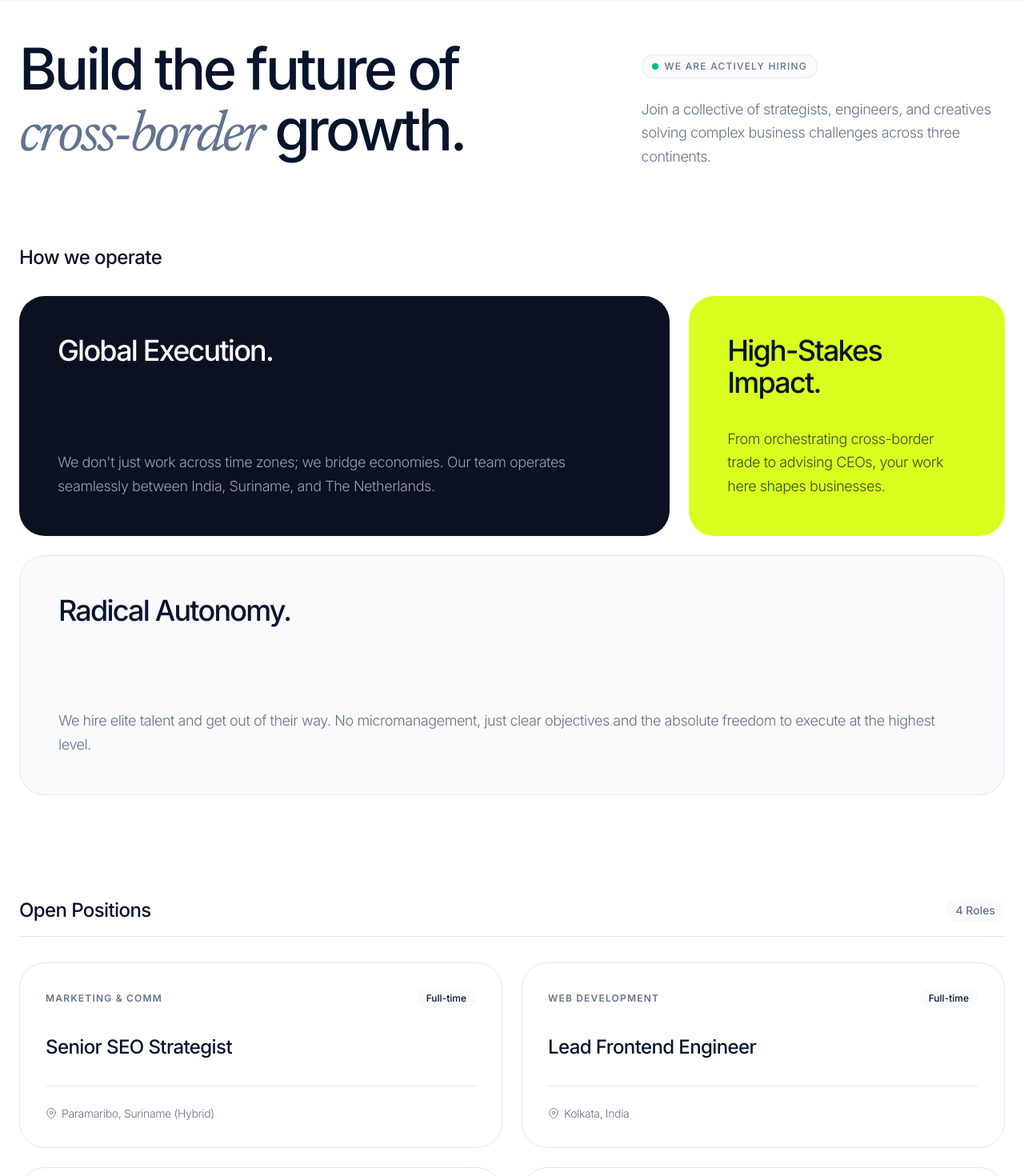
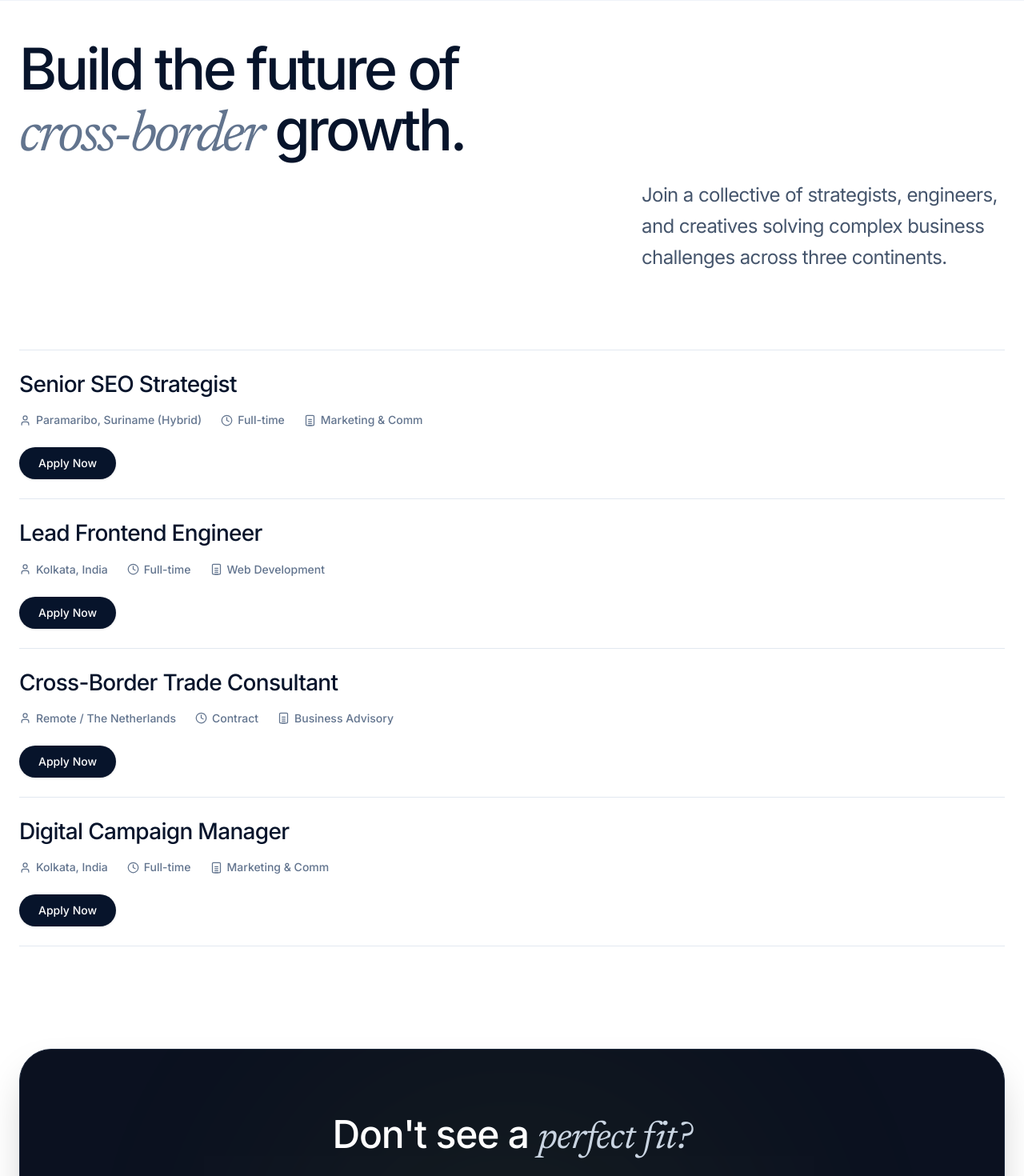
Before and after one commit to areesh18/Shanaark_ventures, a React (Vite) app: page /careers in a window 1280 px wide. Shown: the part 80-1550 px from the top of the page at 80% size. Built offline with nearby package versions, Linux system fonts and the light colour scheme.

Commit message:
Careers page update

```diff
--- a/src/pages/Careers/Careers.jsx
+++ b/src/pages/Careers/Careers.jsx
@@ -1,36 +1,5 @@
 import { Link } from "react-router-dom";
-
-const COMPANY_VALUES = [
-  {
-    id: "global",
-    title: "Global Execution.",
-    description:
-      "We don't just work across time zones; we bridge economies. Our team operates seamlessly between India, Suriname, and The Netherlands.",
-    style: "md:col-span-2 bg-[var(--color-dark)]",
-    titleStyle: "text-white",
-    textStyle: "text-slate-400",
-  },
-  {
-    id: "impact",
-    title: "High-Stakes Impact.",
-    description:
-      "From orchestrating cross-border trade to advising CEOs, your work here shapes businesses.",
-    style: "md:col-span-1 bg-[var(--color-accent)]",
-    titleStyle: "text-[var(--color-text-primary)]",
-    textStyle: "text-[var(--color-text-primary)]/75",
-  },
-  {
-    id: "autonomy",
-    title: "Radical Autonomy.",
-    description:
-      "We hire elite talent and get out of their way. No micromanagement, just clear objectives and the absolute freedom to execute at the highest level.",
-    style:
-      "md:col-span-3 bg-[var(--color-bg-secondary)] border border-[var(--color-border)]",
-    titleStyle: "text-[var(--color-text-primary)]",
-    textStyle: "text-[var(--color-text-secondary)]",
-  },
-];
-
+import MaskRevealText from '../../components/animations/MaskRevealText'
 const OPEN_ROLES = [
   {
     id: 1,
@@ -69,12 +38,10 @@ const Careers = () => {
 
         {/* ── 1. HERO ─────────────────────────────────────────── */}
         <div className="flex flex-col md:flex-row gap-8 md:gap-16 lg:gap-24 items-start mb-16 sm:mb-24 animate-fade-up">
-
           {/* Headline */}
           <div className="w-full md:w-3/5">
             <h1 className="text-[2.6rem] leading-[1.05] sm:text-6xl md:text-7xl font-medium tracking-tighter text-(--color-text-primary)">
-              Build the future of{" "}
-              <br className="hidden sm:block" />
+              Build the future of <br className="hidden sm:block" />
               <span className="font-serif-italic font-normal text-slate-500">
                 cross-border
               </span>{" "}
@@ -82,141 +49,76 @@ const Careers = () => {
             </h1>
           </div>
 
-          {/* Badge + description */}
-          <div className="w-full md:w-2/5 md:pt-5">
-            <div className="inline-flex items-center gap-2 px-3 py-1.5 rounded-full bg-(--color-bg-secondary) border border-(--color-border) mb-4 sm:mb-6">
-              <span className="flex h-2 w-2 rounded-full bg-emerald-500 animate-pulse shrink-0" />
-
-              <span className="text-[10px] sm:text-xs font-medium text-(--color-text-secondary) uppercase tracking-widest">
-                We are actively hiring
-              </span>
-            </div>
-
-            <p className="text-base sm:text-lg font-light tracking-tight text-(--color-text-secondary) leading-relaxed">
+          {/* Description */}
+          <div className="w-full md:w-2/5 md:mt-44">
+            <MaskRevealText className="text-lg sm:text-2xl font-normal tracking-tight text-slate-600 leading-relaxed">
               Join a collective of strategists, engineers, and creatives solving
               complex business challenges across three continents.
-            </p>
+            </MaskRevealText>
           </div>
         </div>
 
-        {/* ── 2. CULTURE BENTO ────────────────────────────────── */}
-        <div className="mb-16 sm:mb-32 animate-fade-up delay-100">
-          <h2 className="text-xl sm:text-2xl font-medium tracking-tight text-(--color-text-primary) mb-6 sm:mb-8">
-            How we operate
-          </h2>
+        {/* ── 2. OPEN ROLES (Editorial Stacked Layout) ────────── */}
+        <div className="mb-16 sm:mb-32 animate-fade-up delay-200">
 
-          <div className="grid grid-cols-1 md:grid-cols-3 gap-3 sm:gap-4 md:gap-6">
-            {COMPANY_VALUES.map((value) => (
+          <div className="flex flex-col border-t border-(--color-border)">
+            {OPEN_ROLES.map((role, index) => (
               <div
-                key={value.id}
-                className={`p-8 sm:p-10 md:p-12 rounded-3xl sm:rounded-4xl flex flex-col justify-between min-h-60 sm:min-h-70 md:min-h-75 hover:scale-[1.01] transition-transform duration-300 ${value.style}`}
+                key={role.id}
+                className="flex flex-col items-start py-6 border-b border-(--color-border) hover:bg-slate-50/50 transition-colors duration-300"
+                style={{ animationDelay: `${index * 50}ms` }}
               >
-                <h3
-                  className={`text-2xl sm:text-3xl md:text-4xl font-medium tracking-tighter mb-6 sm:mb-8 ${value.titleStyle}`}
-                >
-                  {value.title}
+                {/* Title */}
+                <h3 className="text-2xl md:text-[1.75rem] font-medium text-(--color-text-primary) tracking-tight mb-4">
+                  {role.title}
                 </h3>
 
-                <p
-                  className={`text-base sm:text-lg font-light leading-relaxed tracking-tight ${value.textStyle}`}
-                >
-                  {value.description}
-                </p>
+                {/* Meta Row (Icons + Text) */}
+                <div className="flex flex-wrap items-center gap-5 sm:gap-6 text-sm text-slate-500 mb-6">
+                  <span className="flex items-center gap-1.5 font-medium">
+                    <svg width="15" height="15" viewBox="0 0 24 24" fill="none" stroke="currentColor" strokeWidth="2" strokeLinecap="round" strokeLinejoin="round">
+                      <path d="M19 21v-2a4 4 0 0 0-4-4H9a4 4 0 0 0-4 4v2" />
+                      <circle cx="12" cy="7" r="4" />
+                    </svg>
+                    {role.location}
+                  </span>
+                  <span className="flex items-center gap-1.5 font-medium">
+                    <svg width="15" height="15" viewBox="0 0 24 24" fill="none" stroke="currentColor" strokeWidth="2" strokeLinecap="round" strokeLinejoin="round">
+                      <circle cx="12" cy="12" r="10" />
+                      <polyline points="12 6 12 12 16 14" />
+                    </svg>
+                    {role.type}
+                  </span>
+                  <span className="flex items-center gap-1.5 font-medium">
+                    <svg width="15" height="15" viewBox="0 0 24 24" fill="none" stroke="currentColor" strokeWidth="2" strokeLinecap="round" strokeLinejoin="round">
+                      <rect width="16" height="20" x="4" y="2" rx="2" ry="2" />
+                      <line x1="9" x2="15" y1="22" y2="22" />
+                      <line x1="9" x2="15" y1="18" y2="18" />
+                      <line x1="9" x2="15" y1="14" y2="14" />
+                      <line x1="9" x2="15" y1="10" y2="10" />
+                    </svg>
+                    {role.department}
+                  </span>
+                </div>
+
+                {/* Action Buttons */}
+                <div className="flex items-center gap-6">
+                  <Link
+                    to={`/apply/${role.id}`}
+                    className="px-6 py-2.5 bg-(--color-text-primary) text-white text-sm font-medium rounded-full hover:bg-(--color-dark) transition-all shadow-sm"
+                  >
+                    Apply Now
+                  </Link>
+                </div>
               </div>
             ))}
           </div>
         </div>
 
-        {/* ── 3. OPEN ROLES ───────────────────────────────────── */}
-        <div className="mb-16 sm:mb-32 animate-fade-up delay-200">
-
-          {/* Section header */}
-          <div className="flex items-center justify-between mb-6 sm:mb-8 border-b border-(--color-border) pb-4">
-            <h2 className="text-xl sm:text-2xl font-medium tracking-tight text-(--color-text-primary)">
-              Open Positions
-            </h2>
-
-            <span className="text-xs sm:text-sm font-medium text-(--color-text-secondary) bg-(--color-bg-secondary) px-3 py-1 rounded-full">
-              {OPEN_ROLES.length} Roles
-            </span>
-          </div>
-
-          {/* Roles Grid */}
-          <div className="grid grid-cols-1 sm:grid-cols-2 gap-4 sm:gap-6">
-            {OPEN_ROLES.map((role, index) => (
-              <a
-                href="#apply"
-                key={role.id}
-                className="group relative bg-white border border-(--color-border) p-6 sm:p-8 rounded-3xl sm:rounded-4xl overflow-hidden hover:border-(--color-dark) hover:shadow-xl transition-all duration-300 flex flex-col"
-                style={{ animationDelay: `${index * 50}ms` }}
-              >
-                {/* Top meta */}
-                <div className="flex items-center justify-between mb-6 sm:mb-8">
-                  <span className="text-[10px] sm:text-xs font-semibold uppercase tracking-widest text-(--color-text-secondary)">
-                    {role.department}
-                  </span>
-
-                  <span className="text-[10px] sm:text-xs font-medium bg-(--color-bg-secondary) text-(--color-text-primary) px-3 py-1 rounded-full">
-                    {role.type}
-                  </span>
-                </div>
-
-                {/* Title */}
-                <h3 className="text-xl sm:text-2xl font-medium text-(--color-text-primary) tracking-tight mb-6 sm:mb-8 group-hover:text-(--color-dark)/70 transition-colors leading-snug">
-                  {role.title}
-                </h3>
-
-                {/* Bottom row */}
-                <div className="mt-auto flex items-center justify-between pt-5 sm:pt-6 border-t border-(--color-border) group-hover:border-(--color-dark)/10 transition-colors">
-                  <span className="text-xs sm:text-sm font-light text-(--color-text-secondary) tracking-tight flex items-center gap-1.5">
-                    <svg
-                      width="14"
-                      height="14"
-                      viewBox="0 0 24 24"
-                      fill="none"
-                      stroke="currentColor"
-                      strokeWidth="1.5"
-                      strokeLinecap="round"
-                      strokeLinejoin="round"
-                      className="shrink-0"
-                    >
-                      <path d="M21 10c0 7-9 13-9 13s-9-6-9-13a9 9 0 0 1 18 0z" />
-                      <circle cx="12" cy="10" r="3" />
-                    </svg>
-
-                    <span className="truncate max-w-40 sm:max-w-none">
-                      {role.location}
-                    </span>
-                  </span>
-
-                  {/* Apply */}
-                  <div className="flex items-center gap-1.5 text-xs sm:text-sm font-medium text-(--color-dark) sm:opacity-0 sm:translate-x-4 group-hover:opacity-100 group-hover:translate-x-0 transition-all duration-300 shrink-0 ml-3">
-                    Apply Now
-
-                    <svg
-                      width="14"
-                      height="14"
-                      viewBox="0 0 24 24"
-                      fill="none"
-                      stroke="currentColor"
-                      strokeWidth="2"
-                      strokeLinecap="round"
-                      strokeLinejoin="round"
-                    >
-                      <path d="M5 12h14M12 5l7 7-7 7" />
-                    </svg>
-                  </div>
-                </div>
-              </a>
-            ))}
-          </div>
-        </div>
-
-        {/* ── 4. CONVERSION PANEL ─────────────────────────────── */}
+        {/* ── 3. CONVERSION PANEL ─────────────────────────────── */}
         <div className="w-full bg-(--color-dark) rounded-[1.75rem] sm:rounded-[2.5rem] p-8 sm:p-12 md:p-20 overflow-hidden relative animate-fade-up delay-300 border border-slate-800 shadow-2xl text-center">
-
           {/* Ambient glow */}
-          <div className="absolute top-0 left-1/2 -translate-x-1/2 w-150 h-150 bg-[var(--color-accent)] opacity-[0.05] blur-[150px] rounded-full pointer-events-none" />
+          <div className="absolute top-0 left-1/2 -translate-x-1/2 w-150 h-150 bg-(--color-accent) opacity-[0.05] blur-[150px] rounded-full pointer-events-none" />
 
           <div className="relative z-10 max-w-2xl mx-auto flex flex-col items-center">
             <h2 className="text-3xl sm:text-4xl md:text-5xl font-medium tracking-tight text-white mb-4 sm:mb-6 leading-[1.1]">
@@ -226,7 +128,7 @@ const Careers = () => {
               </span>
             </h2>
 
-            <p className="text-base sm:text-lg font-light tracking-tight text-(--color-footer-text) mb-8 sm:mb-10 leading-relaxed max-w-md sm:max-w-none">
+            <p className="text-lg sm:text-xl font-normal tracking-tight text-slate-300 mb-8 sm:mb-10 leading-relaxed max-w-md sm:max-w-none">
               We are always looking for exceptional talent. If you believe you
               can bring immense value to Shaanark Ventures, pitch us directly.
             </p>
@@ -236,7 +138,6 @@ const Careers = () => {
               className="inline-flex items-center gap-2 px-7 py-4 rounded-full bg-white text-(--color-dark) text-sm font-medium hover:bg-slate-100 hover:scale-[1.02] active:scale-[0.98] transition-all shadow-lg"
             >
               Talk to Us
-
               <svg
                 width="16"
                 height="16"
@@ -252,7 +153,6 @@ const Careers = () => {
             </Link>
           </div>
         </div>
-
       </div>
     </div>
   );
```
